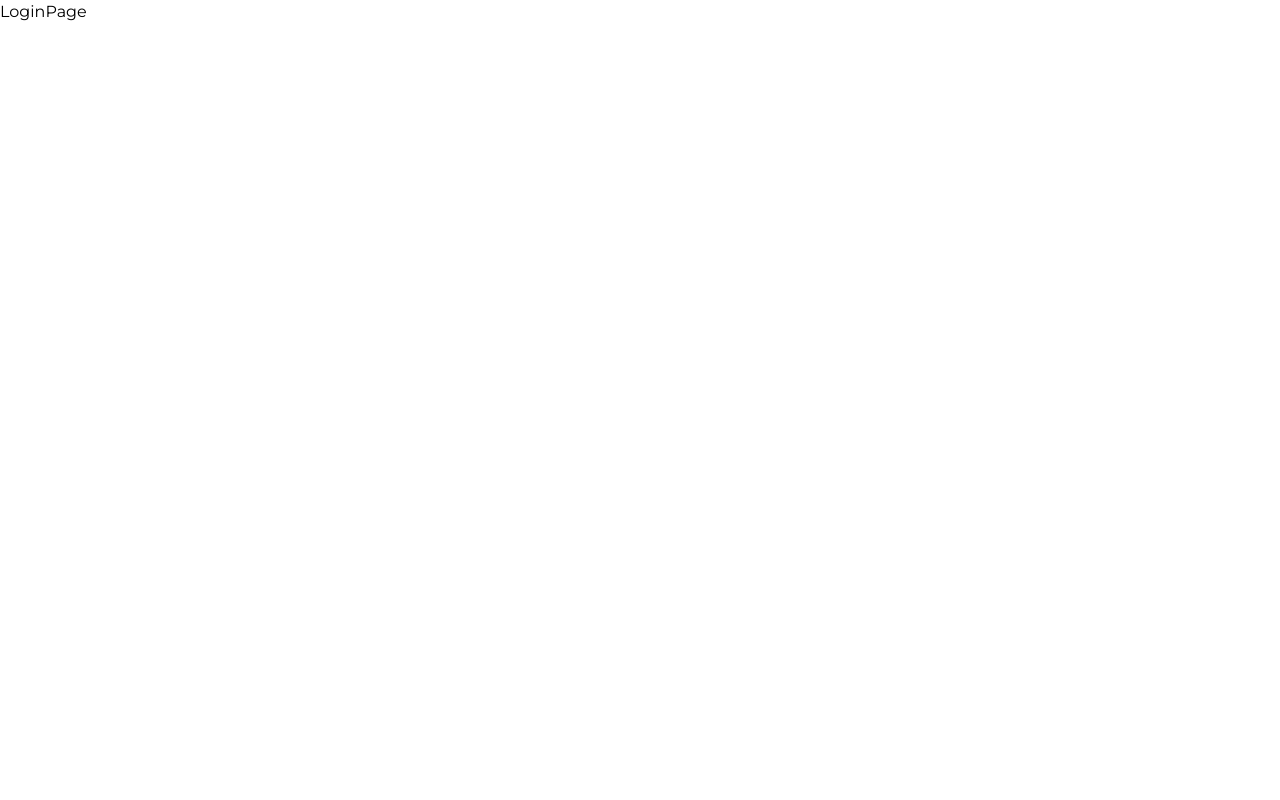
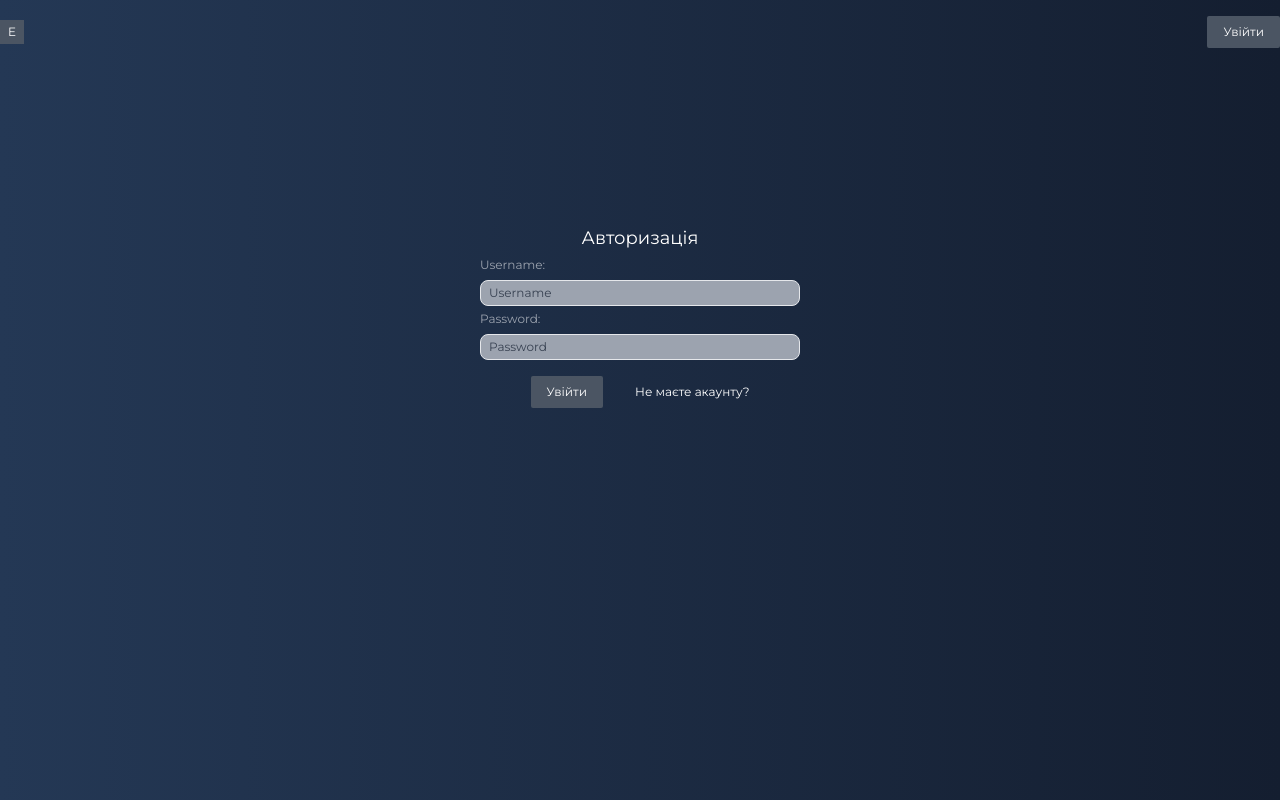
Before and after one commit to VR-Store-Neural/MERN-Blog-2023, a React (Create React App) app in the folder client/: page /login in a window 1280 px wide. Built offline with nearby package versions, Linux system fonts and the light colour scheme.

Commit message:
page-login

```diff
--- a/client/src/App.js
+++ b/client/src/App.js
@@ -1,27 +1,27 @@
-import { Layout } from './componets/Layout.jsx'
-import { Routes, Route } from 'react-router-dom'
-import { MainPage } from './pages/MainPage'
-import { PostsPage } from './pages/PostsPage'
-import { PostPage } from './pages/PostPage'
-import { AddPostPage } from './pages/AddPostPage'
-import { RegisterPage } from './pages/RegisterPage'
-import { LoginPage } from './pages/LoginPage'
-import { EditPostPage } from './pages/EditPostPage'
+import { Layout } from "./componets/Layout.jsx";
+import { Routes, Route } from "react-router-dom";
+import { MainPage } from "./pages/MainPage";
+import { PostsPage } from "./pages/PostsPage";
+import { PostPage } from "./pages/PostPage";
+import { AddPostPage } from "./pages/AddPostPage";
+import { RegisterPage } from "./pages/RegisterPage";
+import { LoginPage } from "./pages/LoginPage";
+import { EditPostPage } from "./pages/EditPostPage";
 
 function App() {
-  return  (
-    // <Layout>
+  return (
+    <Layout>
       <Routes>
-          <Route path='/' element={<MainPage />} />
-          <Route path='posts' element={<PostsPage />} />
-          <Route path=':id' element={<PostPage />} />
-          <Route path='id/edit' element={<EditPostPage />} />
-          <Route path='new' element={<AddPostPage />} />
-          <Route path='register' element={<RegisterPage />} />
-          <Route path='login' element={<LoginPage />} />
+        <Route path="/" element={<MainPage />} />
+        <Route path="posts" element={<PostsPage />} />
+        <Route path=":id" element={<PostPage />} />
+        <Route path="id/edit" element={<EditPostPage />} />
+        <Route path="new" element={<AddPostPage />} />
+        <Route path="register" element={<RegisterPage />} />
+        <Route path="login" element={<LoginPage />} />
       </Routes>
-    // </Layout>
-  )
+    </Layout>
+  );
 }
 
 export default App;
--- a/client/src/componets/Layout.jsx
+++ b/client/src/componets/Layout.jsx
@@ -1,7 +1,13 @@
 import React from 'react'
+import { Navbar } from './Navbar'
 
-export const Layout = () => {
+export const Layout = ({ children }) => {
   return (
-    <div>Layout</div>
+    <React.Fragment>
+      <div className='container mx-auto'>
+        <Navbar />
+        {children}
+      </div>
+    </React.Fragment>
   )
 }
--- a/client/src/componets/Navbar.jsx
+++ b/client/src/componets/Navbar.jsx
@@ -1,7 +1,59 @@
 import React from 'react'
+import { Link, NavLink } from 'react-router-dom'
 
 export const Navbar = () => {
+
+  const isAuth = false
+
+  const activeStyles = {
+    color: 'white',
+  }
+
   return (
-    <div>Navbar</div>
+    <div className='flex py-4 justify-between items-center'>
+      <span className='flex justify-center items-center w-6 h-6 bg-gray-600 text-xs text-white rounded-sn'>
+        E
+      </span>
+
+      { isAuth && (
+        <ul className='flex gap-8'>
+        <li>
+          <NavLink to={'/'}
+            href='/'
+            className='text-xs text-gray-400 hover:text-white'
+            style={({ isActive }) => isActive ? activeStyles : undefined
+              }
+            >
+            Головна
+          </NavLink>
+        </li>
+        <li>
+          <NavLink to={'/posts'} href='/'
+          className='text-xs text-gray-400 hover:text-white'
+          style={({isActive}) => isActive ? activeStyles : undefined
+              }
+          >
+            Мої пости
+          </NavLink>
+        </li>
+        <li>
+          <NavLink to={'/new'}href='/'
+          className='text-xs text-gray-400 hover:text-white'
+          style={({isActive}) => isActive ? activeStyles : undefined
+              }
+          >
+          Додати пост
+          </NavLink>
+        </li>
+      </ul>
+      )}
+      <div className='flex justify-center items-center bg-gray-600 text-xs text-white rounded-sm px-4 py-2'>
+        {isAuth ? (
+          <button>Вийти</button>
+        ) : (
+          <Link to={'/login'}>Увійти</Link>
+        )}
+      </div>
+    </div>
   )
 }
--- a/client/src/index.css
+++ b/client/src/index.css
@@ -5,5 +5,9 @@
 @layer base {
   body {
     font-family: 'Montserrat', sans-serif;
+    background: #141E30;
+    background: -webkit-linear-gradient(to right, #243855, #141E30);
+    background: linear-gradient(to right, #243855, #141E30);
+    min-height: 100vh;
   }
 }
--- a/client/src/pages/LoginPage.jsx
+++ b/client/src/pages/LoginPage.jsx
@@ -1,7 +1,45 @@
 import React from 'react'
+import { Link } from 'react-router-dom'
 
 export const LoginPage = () => {
   return (
-    <div>LoginPage</div>
+    <form onSubmit={ e => e.preventDefault()}
+    className='w-1/4 h-60 mx-auto mt-40'
+    >
+
+      <h1 className='text-lg text-white text-center'>
+        Авторизація
+      </h1>
+      <label className='text-xs text-gray-400'>
+        Username:
+        <input
+          type='text'
+          placeholder='Username'
+          className='mt-1 text-black w-full rounded-lg bg-gray-400 border py-1 px-2 text-xs outline-none placeholder:text-gray-700'/>
+      </label>
+
+      <label className='text-xs text-gray-400'>
+        Password:
+        <input
+          type='password'
+          placeholder='Password'
+          className='mt-1 text-black w-full rounded-lg bg-gray-400 border py-1 px-2 text-xs outline-none placeholder:text-gray-700'/>
+      </label>
+
+      <div className="flex gap-8 justify-center mt-4">
+        <button
+          type='submit'
+          className='flex justify-center items-center text-xs bg-gray-600 text-white rounded-sm py-2 px-4'
+        >
+          Увійти
+        </button>
+        <Link
+        to='/register'
+        className='flex justify-center items-center text-xs text-white'>
+        Не маєте акаунту?
+        </Link>
+      </div>
+
+      </form>
   )
 }
```
